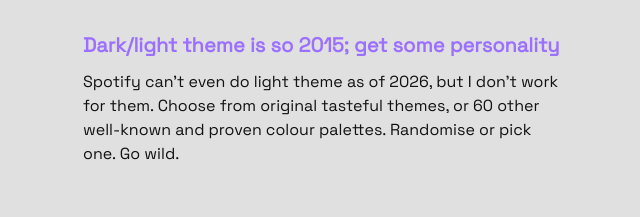
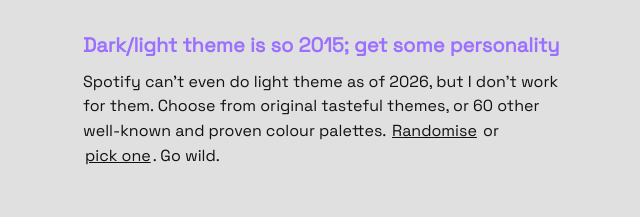
Before and after one commit to JunoNgx/aijot-frontend, a React (Vite) app: page / in a window 1280 px wide. Shown: the part 558-775 px from the top of the page, without its empty margins (317-957 px from the left). Built offline with nearby package versions, Linux system fonts and the light colour scheme; no server answers; a web font is replaced by a local one.

Commit message:
feat: add inline randomise and pick one theme actions on landing page

```diff
--- a/src/pages/Landing/index.module.scss
+++ b/src/pages/Landing/index.module.scss
@@ -71,6 +71,12 @@
         margin: 0;
     }
 
+    &__InlineAction {
+        display: inline;
+        padding: 0;
+        vertical-align: baseline;
+    }
+
     &__Footer {
         display: flex;
         flex-direction: column;
--- a/src/pages/Landing/index.tsx
+++ b/src/pages/Landing/index.tsx
@@ -6,8 +6,12 @@
     ROUTE_PRIVACY,
     ROUTE_TERMS,
 } from "@/config/constants"
+import { useThemeActions } from "@/hooks/useThemeActions"
+import { useCommandPaletteStore } from "@/store/commandPaletteStore"
 
 export default function Landing() {
+    const { randomiseTheme } = useThemeActions()
+
     return (
         <div className={styles.Landing}>
             <section className={styles.Landing__Hero}>
@@ -53,8 +57,25 @@
                 <p className={styles.Landing__Text}>
                     Spotify can't even do light theme as of 2026, but I don't
                     work for them. Choose from original tasteful themes, or 60
-                    other well-known and proven colour palettes. Randomise or
-                    pick one. Go wild.
+                    other well-known and proven colour palettes.{" "}
+                    <button
+                        type="button"
+                        className={`Btn Btn--Tert ${styles.Landing__InlineAction}`}
+                        onClick={randomiseTheme}
+                    >
+                        Randomise
+                    </button>{" "}
+                    or{" "}
+                    <button
+                        type="button"
+                        className={`Btn Btn--Tert ${styles.Landing__InlineAction}`}
+                        onClick={() => {
+                            useCommandPaletteStore.getState().open("theme")
+                        }}
+                    >
+                        pick one
+                    </button>
+                    . Go wild.
                 </p>
             </section>
 
```
